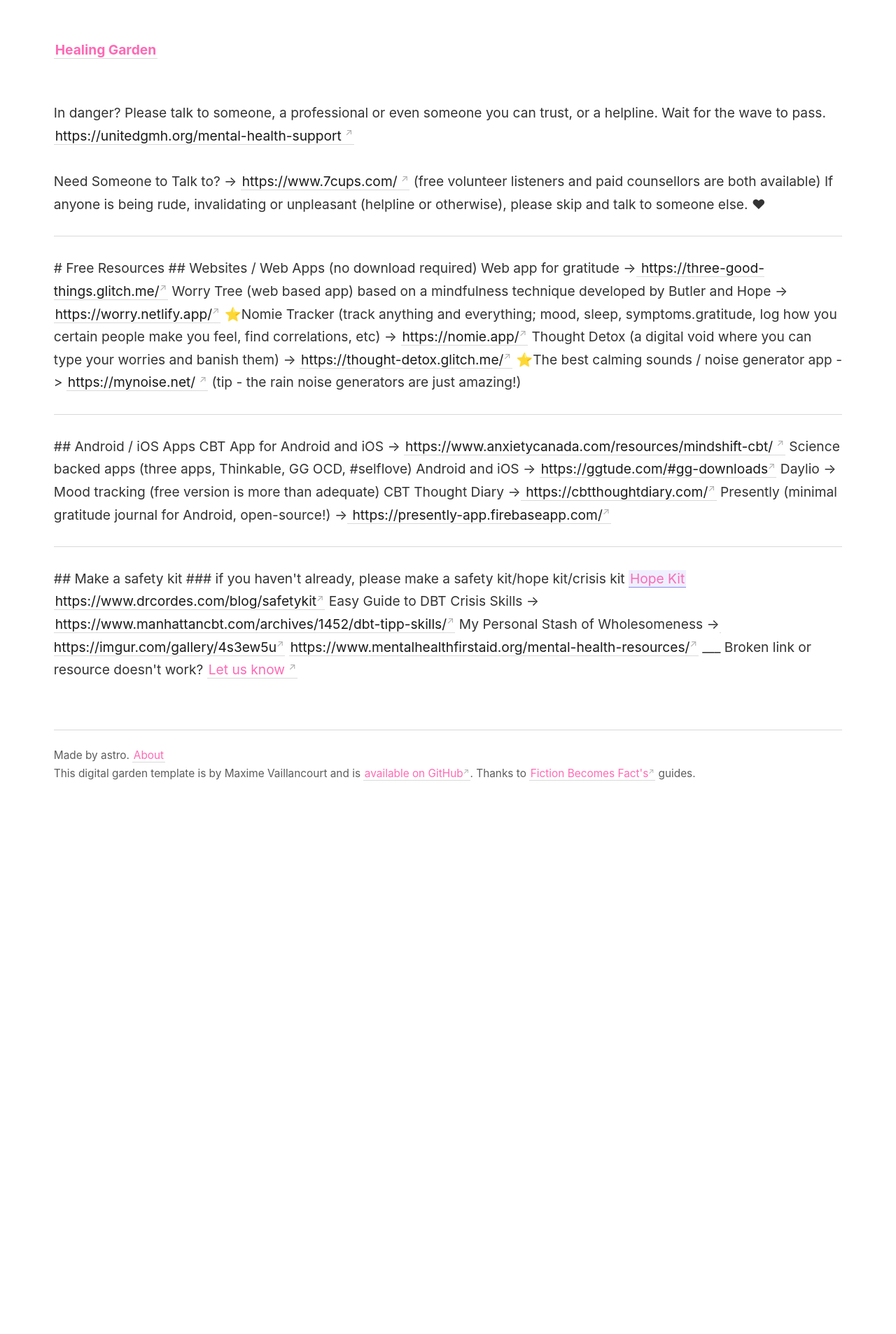
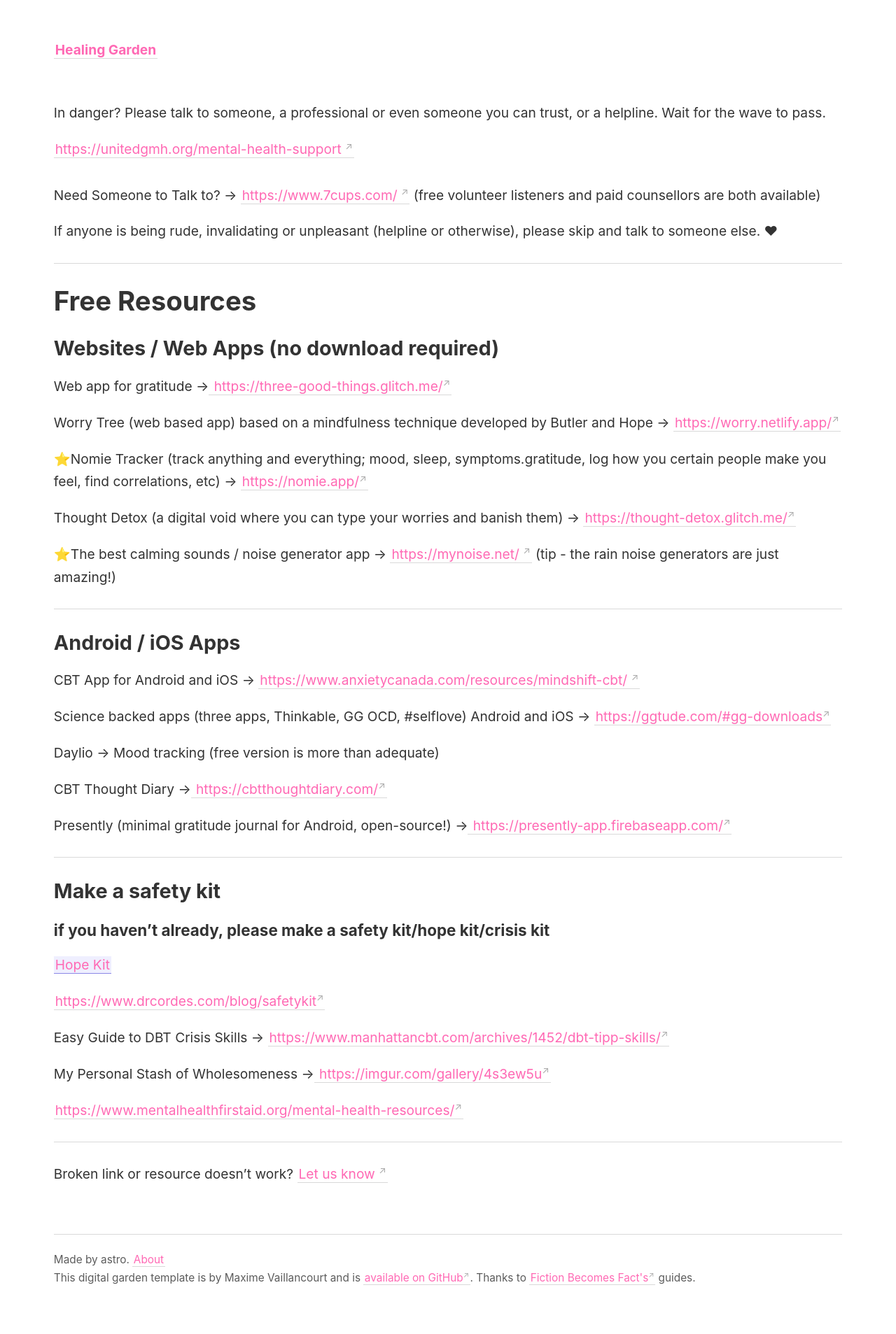
Before and after one commit to corvusdeinanis/couscous, a Jekyll site: the page built from _pages/resources.md, in a window 1280 px wide. Shown: the whole page at 70% size. Built offline with Jekyll 4.4.1, drawn with Linux system fonts in a browser that asks for light colours; before the commit the page ends 1186 px from its top, so only the background shows below that; some of the changed lines change nothing that is shown.

Commit message:
Update and rename resources.html to resources.md

```diff
--- a/_pages/resources.html
+++ b/_pages/resources.md
@@ -6,9 +6,9 @@
 ---
 
 <style>
-a:link {
+a {
+  color:#FF69B4;
   text-decoration: none;
-  color:#FF69B4;
 }
 
 a:visited {
@@ -19,9 +19,6 @@
   text-decoration: underline;
 }
 
-a:active {
-  text-decoration: underline;
-}
 </style>
 
 In danger? Please talk to someone, a professional or even someone you can trust, or a helpline. Wait for the wave to pass. <br>
@@ -69,7 +66,7 @@
 
 <a> https://www.drcordes.com/blog/safetykit</a>
 
-Easy Guide to DBT Crisis Skills -> <a>https://www.manhattancbt.com/archives/1452/dbt-tipp-skills/</a>
+Easy Guide to DBT Crisis Skills -> <a> https://www.manhattancbt.com/archives/1452/dbt-tipp-skills/</a>
 
 My Personal Stash of Wholesomeness -><a> https://imgur.com/gallery/4s3ew5u</a>
 
```
